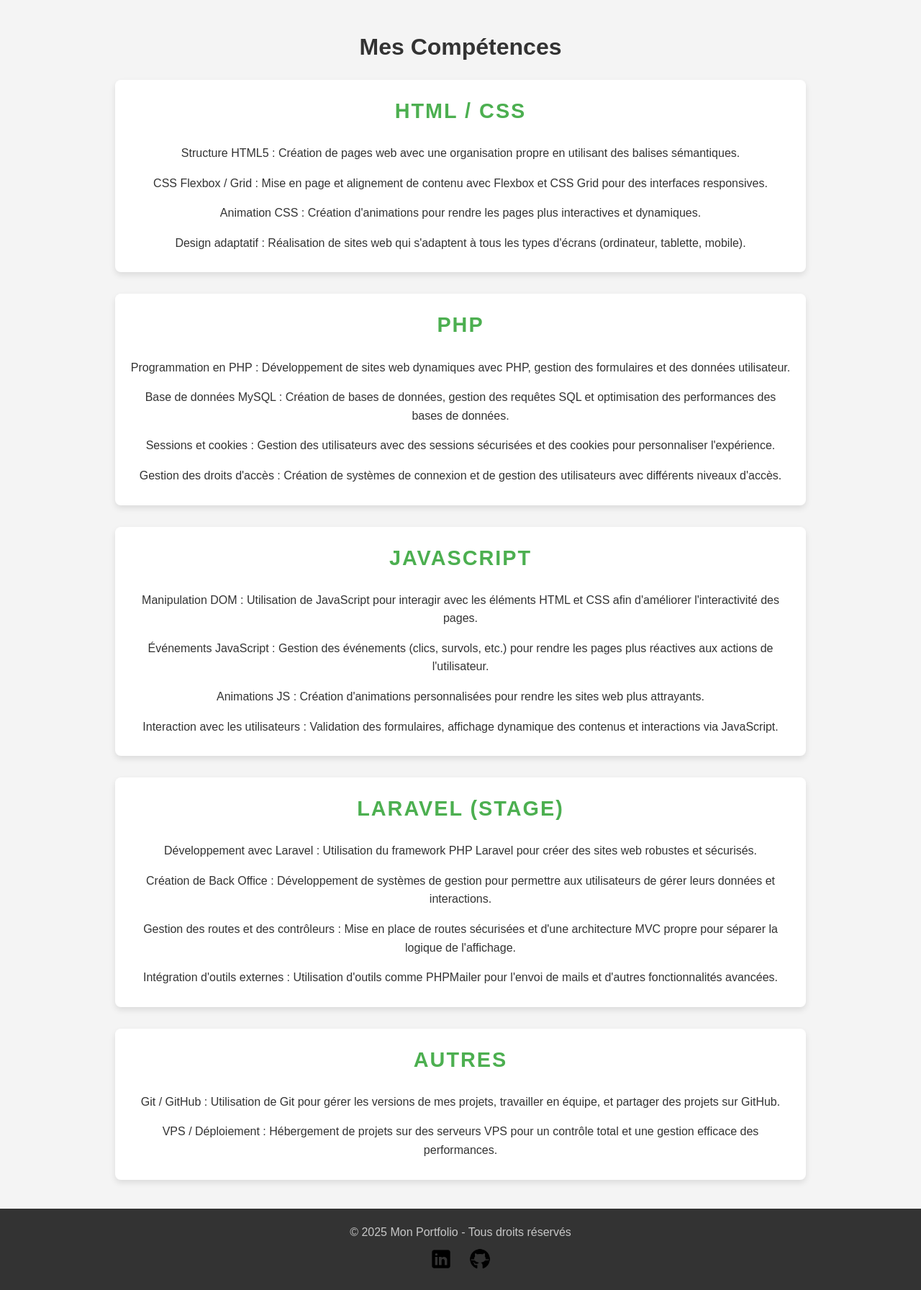
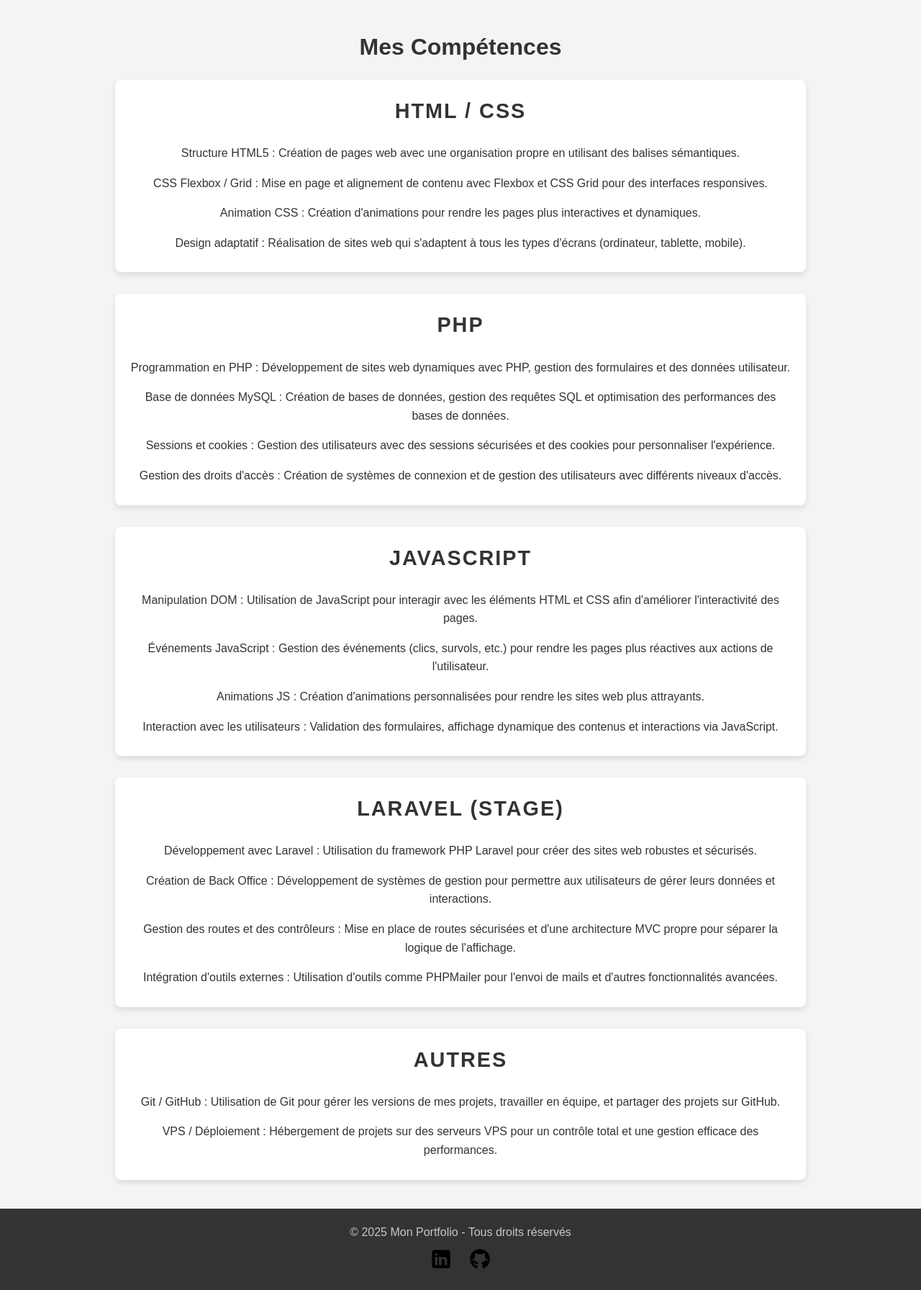
Before and after one commit to BobZouille57/PortFolio, a PHP site: page /skills.php in a window 1280 px wide. Shown: the part 193-1985 px from the top of the page at 72% size. Run offline with PHP 8.4, Linux system fonts and the light colour scheme; some libraries are stand-ins or nearby versions.

Commit message:
fix color

```diff
--- a/assets/css/skills.css
+++ b/assets/css/skills.css
@@ -26,7 +26,7 @@
 
 .skill-title {
     font-size: 1.8rem;
-    color: #4CAF50;
+    color: #333;
     margin-bottom: 15px;
     font-weight: 600;
     text-transform: uppercase;
@@ -47,7 +47,7 @@
 }
 
 .skill-details li:hover {
-    color: #4CAF50;
+    color: #222;
     transform: translateX(5px);
 }
 
```
